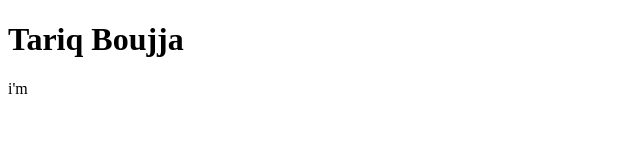
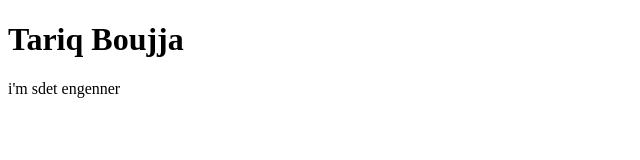
Before and after one commit to tariqboujja/tariq-blog, a plain HTML site: page index.html in a window 1280 px wide. Shown: the whole page, without its empty margins (0-640 px from the left). Drawn offline with Linux system fonts and the light colour scheme.

Commit message:
got fixed

```diff
--- a/index.html
+++ b/index.html
@@ -10,7 +10,7 @@
 
 <body>
 	<h1>Tariq Boujja</h1>
-	<p>i'm </p>
+	<p>i'm sdet engenner</p>
 </body>
 
 
```
